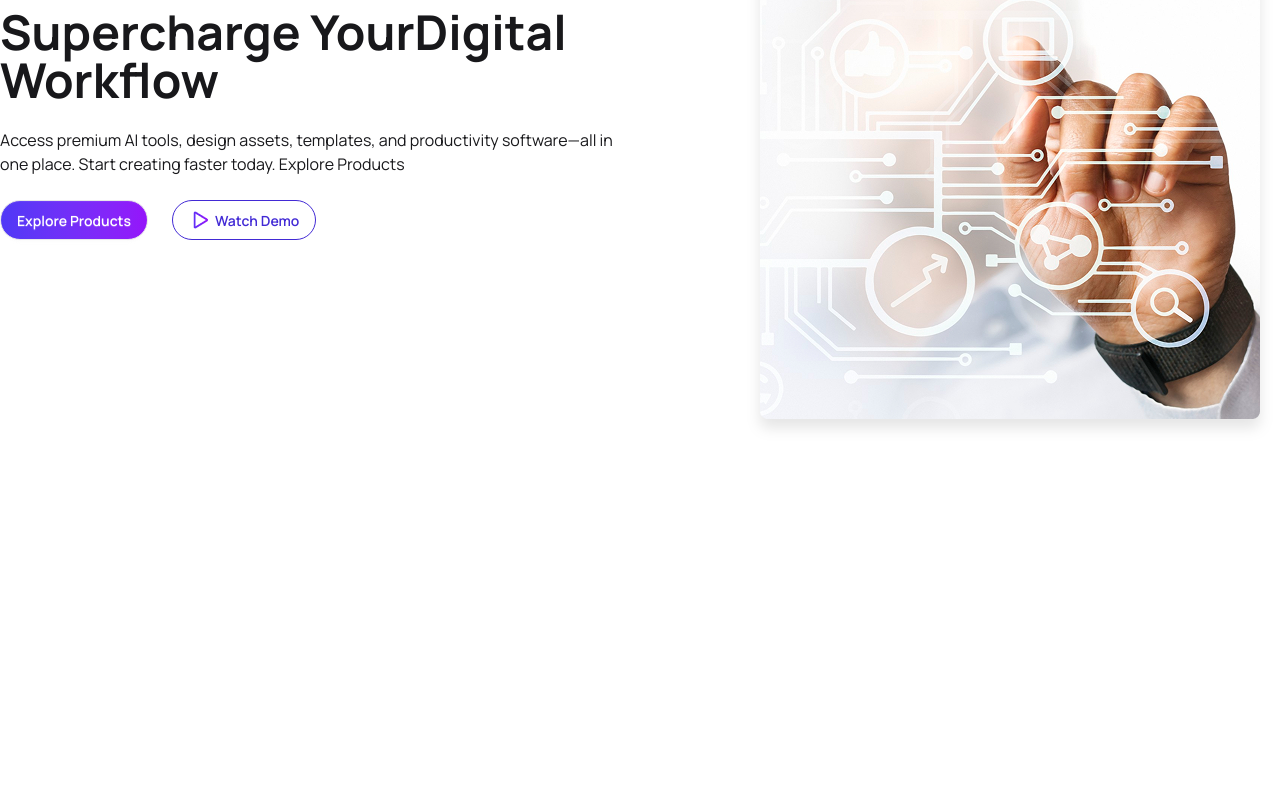
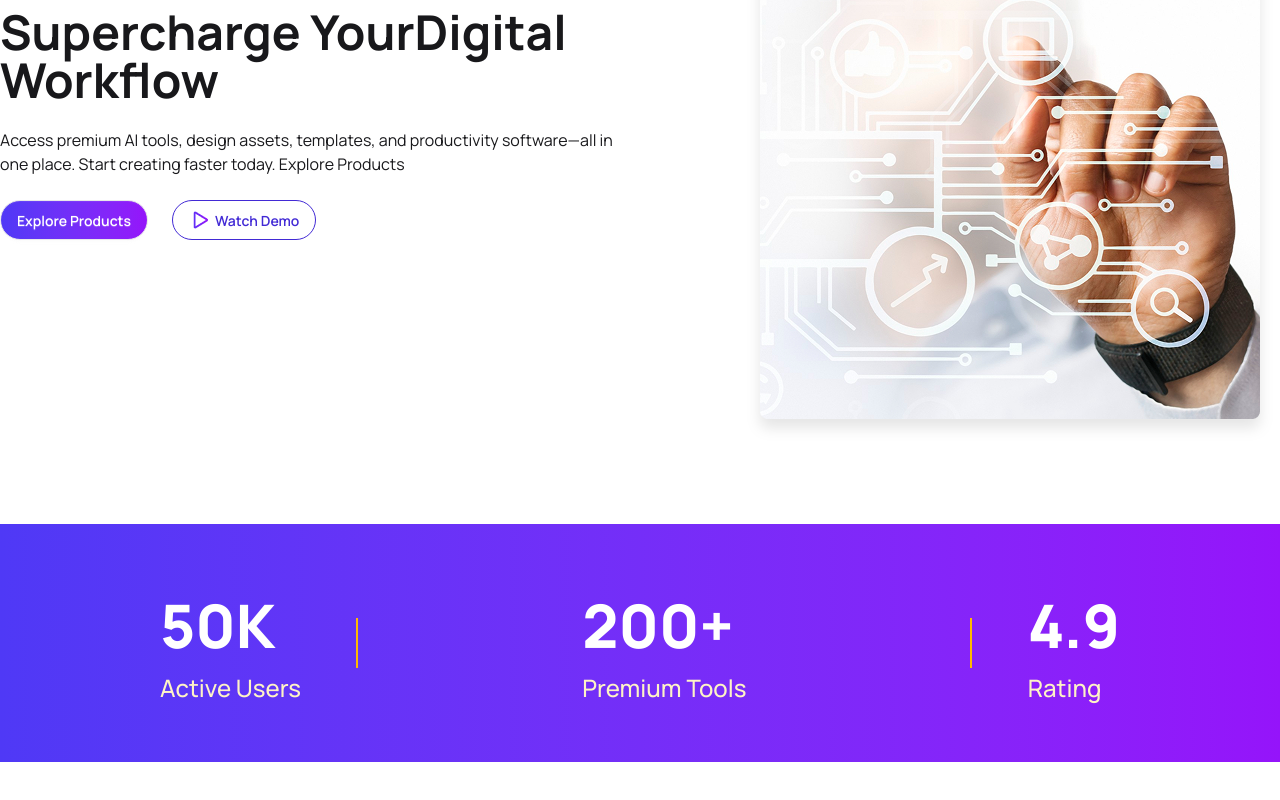
Before and after one commit to saisabray/DigiTools, a React (Vite) app: page / in a window 1280 px wide. Shown: the part 340-1140 px from the top of the page. Before the commit the page ends 864 px from the top, so only its background shows below. Built offline with nearby package versions, Linux system fonts and the light colour scheme.

Commit message:
Added Stats component

```diff
--- a/src/App.jsx
+++ b/src/App.jsx
@@ -1,13 +1,15 @@
 import "./App.css";
 import Banner from "./Component/Banner/Banner";
 import Navbar from "./Component/Navbar";
+import Stats from "./Component/Stats";
 
 function App() {
 
   return (
     <>
       <Navbar />
-      <Banner/>
+      <Banner />
+      <Stats/>
     </>
   );
 }
--- /dev/null
+++ b/src/Component/Stats.jsx
@@ -0,0 +1,43 @@
+import React from "react";
+
+const Stats = () => {
+  return (
+    <div className="bg-gradient-to-r  from-[#4F39F6] to-[#9514FA] px-10 py-14 mb-30 ">
+      <div className="flex justify-between w-[80%] mx-auto">
+        <div>
+          <div className="stat-value text-[60px] font-extrabold text-white">
+            50K
+          </div>
+          <div className="stat-title text-[24px] font-medium text-amber-100">
+            Active Users
+          </div>
+        </div>
+        <div className="flex justify-between items-center gap-50">
+          <hr className="border-1 border-amber-400 w-[50px] rotate-90 origin-center" />
+
+          <div>
+            <div className="stat-value text-[60px] font-extrabold text-white">
+              200+
+            </div>
+
+            <div className="stat-title text-[24px] font-medium text-amber-100">
+              Premium Tools
+            </div>
+          </div>
+          <hr className="border-1 border-amber-400 w-[50px] rotate-90 origin-center" />
+        </div>
+
+        <div>
+          <div className="stat-value text-[60px] font-extrabold text-white">
+            4.9
+          </div>
+          <div className="stat- text-[24px] font-medium text-amber-100">
+            Rating
+          </div>
+        </div>
+      </div>
+    </div>
+  );
+};
+
+export default Stats;
```
